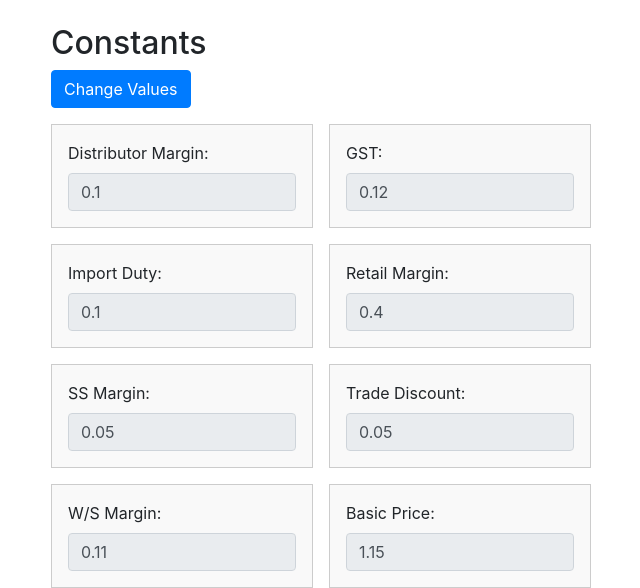
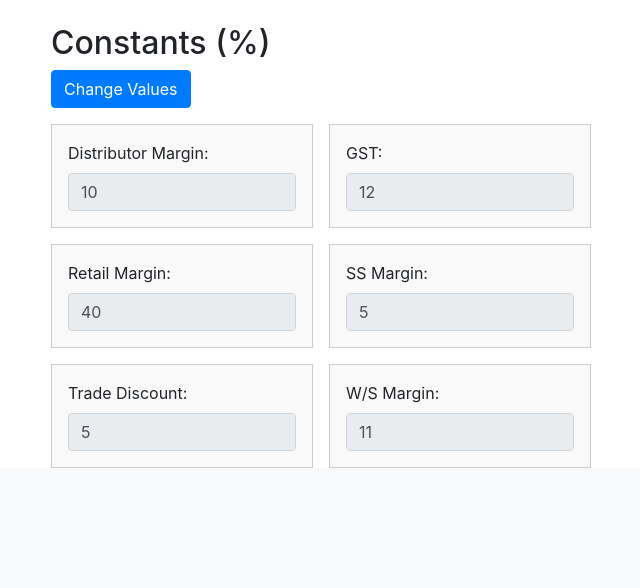
Before and after one commit to NotoriousArnav/PriceListGeneraator, a Flask app: page / in a window 1280 px wide; the page is wider, and only the part inside the window is pictured. Shown: the part 531-1119 px from the top of that part, without its empty margins (34-674 px from the left). After the commit the page ends 999 px from the top of that part, so only its background shows below. Run offline with Flask 3, Linux system fonts and the light colour scheme; some libraries are stand-ins or nearby versions.

Commit message:
Push before Deletion

```diff
--- a/app.py
+++ b/app.py
@@ -10,6 +10,13 @@ class Constants:
             "name": "Basic Price",
             "value": self.IDpercent['value'] + self.TDpercent['value'] + 1
         }
+
+    def updateBasicPrice(self):
+        self.basic_price = {
+            "name": "Basic Price",
+            "value": self.IDpercent['value'] + self.TDpercent['value'] + 1
+        }
+
 
 
 def calculate(MRPpu, qty, constants):
@@ -26,7 +33,6 @@ def calculate(MRPpu, qty, constants):
     results['netrate'] = round(results['PtSS'] / (constants.GST['value'] + 1), 3) # Net Rate
     results['GST'] = round(results['PtD'] - results['netrate'], 3) # GST
     results['basic_price'] = round(results['netrate'] / constants.basic_price['value'], 3) # Basic Price
-    results['importduty'] = round(results['basic_price'] / (constants.IDpercent['value'] + 1), 3) # Import Duties
     results['td'] = round(results['basic_price'] / (constants.TDpercent['value'] + 1), 3) # Trade Discount
     return results
 
--- a/main.py
+++ b/main.py
@@ -24,9 +24,9 @@ def calculate_api():
             "SSMargin": {"name": "SS Margin", "value": float(request.args['ss_margin'])},
             "TDpercent": {"name": "Trade Discount", "value": float(request.args['td_percent'])},
             "WSPercent": {"name": "W/S Margin", "value": float(request.args['ws_percent'])},
-            "basic_price": {"name": "Basic Price", "value": float(request.args['basic_price'])}
         }
         constants.__dict__.update(nc)
+        constants.updateBasicPrice()
         results = calculate(MRPpu, qty, constants)
     else:
         results = calculate(MRPpu, qty, constants)
--- a/templates/index.html
+++ b/templates/index.html
@@ -84,7 +84,7 @@
 <div class="container">
     <div class="row">
       <div class="col-md-6" x-data="{ isDisabled: true }">
-            <h2>Constants</h2>
+            <h2>Constants (%)</h2>
             <button class="btn btn-primary" @click="isDisabled = !isDisabled">Change Values</button>
 
             <div class="grid-container">
@@ -97,12 +97,6 @@
                     <label for="gst">GST:</label>
                     <input type="text" id="gst" class="form-control" x-bind:disabled="isDisabled">
                 </div>
-
-                <div class="grid-item">
-                    <label for="import-duty">Import Duty:</label>
-                    <input type="text" id="import-duty" class="form-control" x-bind:disabled="isDisabled">
-                </div>
-
                 <div class="grid-item">
                     <label for="retail-margin">Retail Margin:</label>
                     <input type="text" id="retail-margin" class="form-control" x-bind:disabled="isDisabled">
@@ -121,11 +115,6 @@
                 <div class="grid-item">
                     <label for="ws-margin">W/S Margin:</label>
                     <input type="text" id="ws-margin" class="form-control" x-bind:disabled="isDisabled">
-                </div>
-
-                <div class="grid-item">
-                    <label for="basic-price">Basic Price:</label>
-                    <input type="text" id="basic-price" class="form-control" x-bind:disabled="isDisabled">
                 </div>
             </div>
         </div>
@@ -164,14 +153,12 @@
             const constants = response.data;
 
             // Update the constant values in the frontend
-            document.getElementById('dist-margin').value = constants.DistMargin.value;
-            document.getElementById('gst').value = constants.GST.value;
-            document.getElementById('import-duty').value = constants.IDpercent.value;
-            document.getElementById('retail-margin').value = constants.RMpercent.value;
-            document.getElementById('ss-margin').value = constants.SSMargin.value;
-            document.getElementById('trade-discount').value = constants.TDpercent.value;
-            document.getElementById('ws-margin').value = constants.WSPercent.value;
-            document.getElementById('basic-price').value = constants.basic_price.value;
+            document.getElementById('dist-margin').value = constants.DistMargin.value*100;
+            document.getElementById('gst').value = constants.GST.value*100;
+            document.getElementById('retail-margin').value = constants.RMpercent.value*100;
+            document.getElementById('ss-margin').value = constants.SSMargin.value*100;
+            document.getElementById('trade-discount').value = constants.TDpercent.value*100;
+            document.getElementById('ws-margin').value = constants.WSPercent.value*100;
 
             // Update other constants as needed
 
@@ -205,26 +192,22 @@ function checEmpty() {
               // Fetch new constant values from input tags
   var distMargin = parseFloat(document.getElementById('dist-margin').value);
   var gst = parseFloat(document.getElementById('gst').value);
-  var idPercent = parseFloat(document.getElementById('import-duty').value);
   var rmPercent = parseFloat(document.getElementById('retail-margin').value);
   var ssMargin = parseFloat(document.getElementById('ss-margin').value);
   var tdPercent = parseFloat(document.getElementById('trade-discount').value);
   var wsPercent = parseFloat(document.getElementById('ws-margin').value);
-  var basicPrice = parseFloat(document.getElementById('basic-price').value);
 
             axios.get('/api/calculate', {
                 params: {
                     MRPpu: MRPpu,
                     qty: qty,
                     new_const: 1,
-                    dist_margin: distMargin,
-                    gst: gst,
-                    id_percent: idPercent,
-                    rm_percent: rmPercent,
-                    ss_margin: ssMargin,
-                    td_percent: tdPercent,
-                    ws_percent: wsPercent,
-                    basic_price: basicPrice,
+                    dist_margin: distMargin/100,
+                    gst: gst/100,
+                    rm_percent: rmPercent/100,
+                    ss_margin: ssMargin/100,
+                    td_percent: tdPercent/100,
+                    ws_percent: wsPercent/100,
                 }
             })
             .then(function (response) {
```
